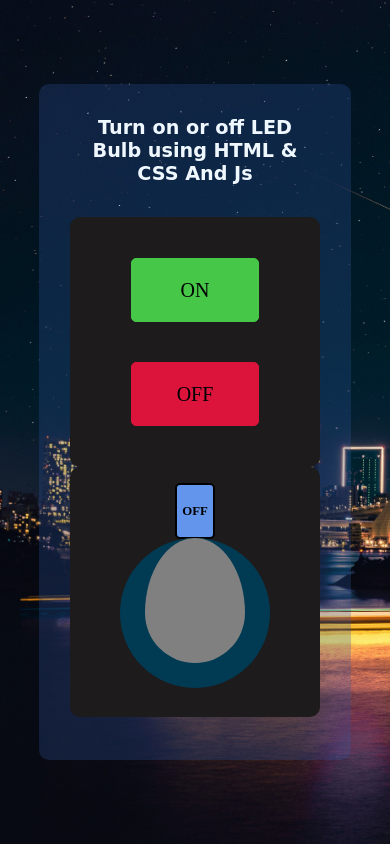
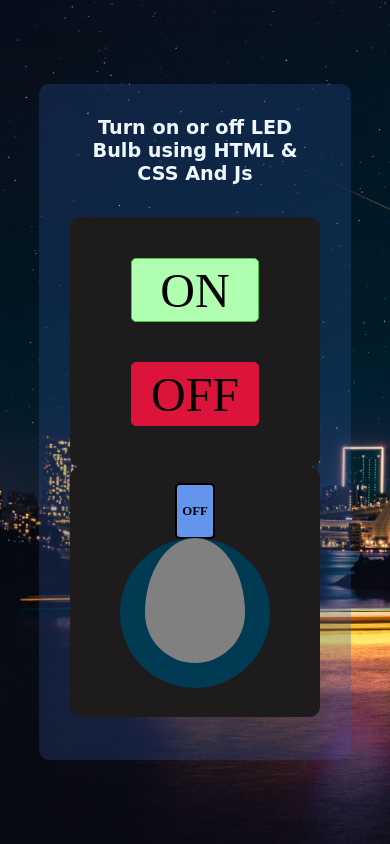
Before and after one commit to Gu99k/led-light-on-off, a plain HTML site: page index.html in a window 390 px wide. In both pictures the pointer is over the button "ON". Drawn offline with Linux system fonts and the light colour scheme.

Commit message:
style.css

```diff
--- a/style.css
+++ b/style.css
@@ -70,6 +70,12 @@ body {
   border: 1px solid crimson;
   background-color: crimson;
 }
+.pannel .b1:hover {
+  background-color: rgb(176, 255, 176);
+}
+.pannel .b2:hover {
+  background-color: rgb(255, 180, 195);
+}
 .bulb-yard {
   height: 300px;
   width: 300px;
@@ -123,6 +129,7 @@ body {
     .pannel button {
       height: 4rem;
       width: 8rem;
+      font-size: 3rem;
     }
     #bulb {
       height: 150px;
```
